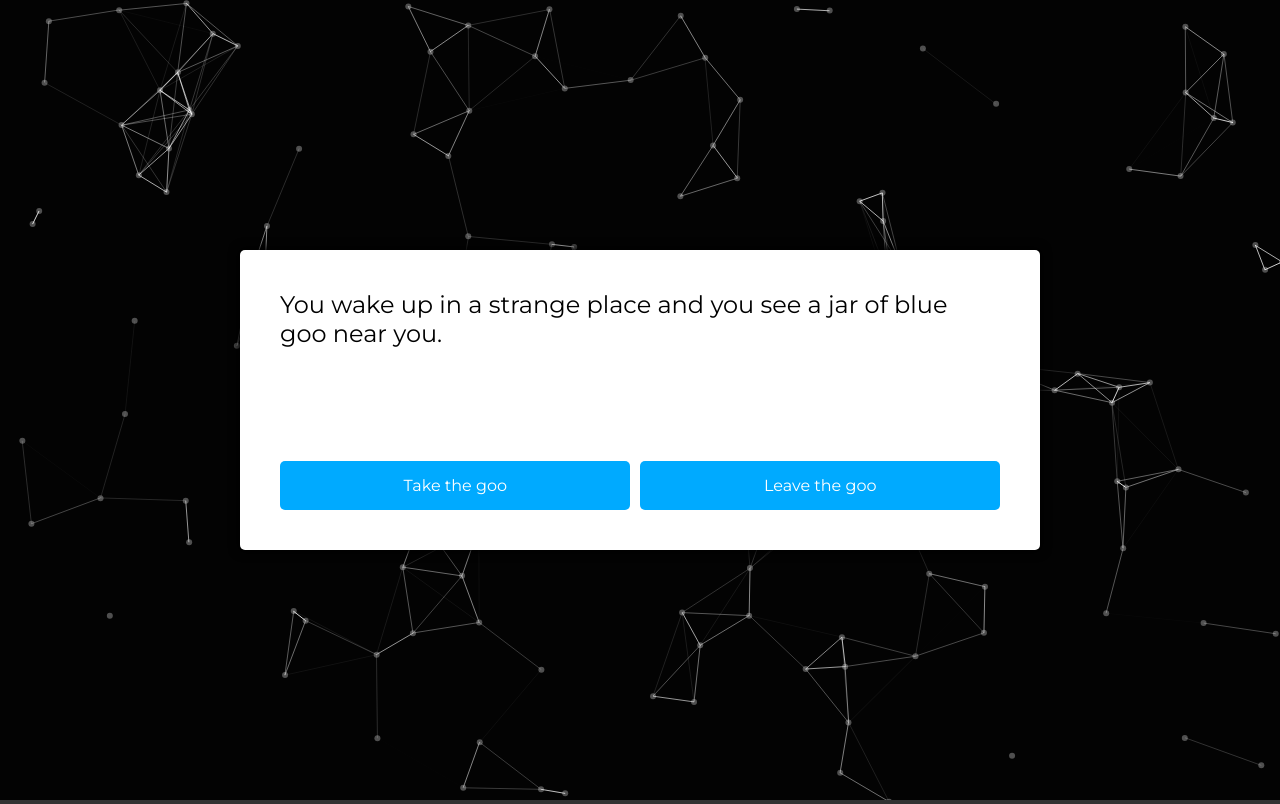
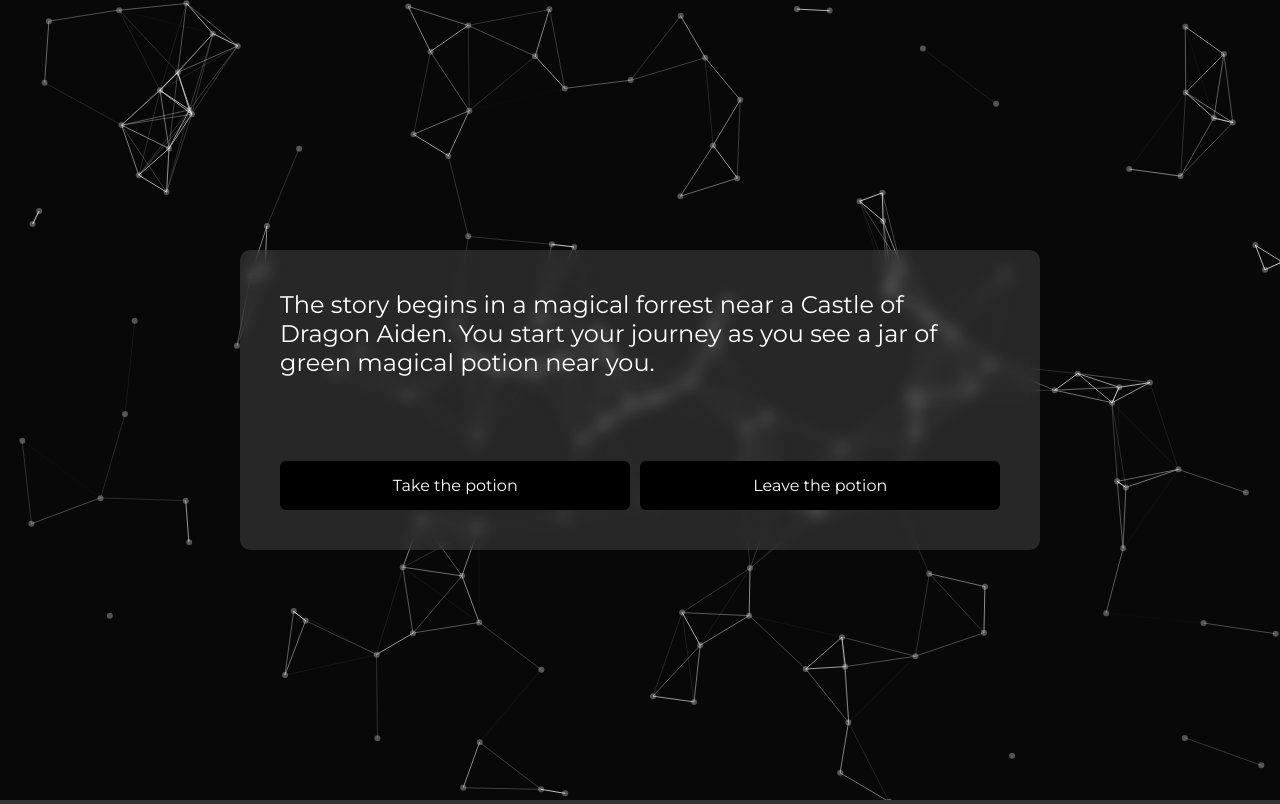
Before and after one commit to mvuja/Choices-Game, a plain HTML site: page index.html in a window 1280 px wide. Drawn offline with nearby package versions, Linux system fonts and the light colour scheme.

Commit message:
add frost-effect

```diff
--- a/game.js
+++ b/game.js
@@ -20,7 +20,12 @@ function showTextNode(textNodeIndex) {
       const button = document.createElement('button')
       button.innerText = option.text
       button.classList.add('btn')
-      button.addEventListener('click', () => selectOption(option))
+      button.addEventListener('click', () => {
+        setTimeout(() => {
+
+          selectOption(option)
+        }, 1700)
+      })
       optionButtonsElement.appendChild(button)
     }
   })
@@ -42,15 +47,15 @@ function selectOption(option) {
 const textNodes = [
   {
     id: 1,
-    text: 'You wake up in a strange place and you see a jar of blue goo near you.',
+    text: 'The story begins in a magical forrest near a Castle of Dragon Aiden. You start your journey as you see a jar of green magical potion near you.',
     options: [
       {
-        text: 'Take the goo',
+        text: 'Take the potion',
         setState: { blueGoo: true },
         nextText: 2
       },
       {
-        text: 'Leave the goo',
+        text: 'Leave the potion',
         nextText: 2
       }
     ]
--- a/index.html
+++ b/index.html
@@ -6,7 +6,7 @@
     <meta http-equiv="X-UA-Compatible" content="ie=edge">
     <link href="styles.css" rel="stylesheet">
     <script defer src="game.js"></script>
-    <title>Choices Game</title>
+    <title>Brave knight</title>
   </head>
   <body>
 
@@ -26,7 +26,7 @@
     <script src="https://cdn.jsdelivr.net/npm/particles.js@2.0.0/particles.min.js"></script>
     <script>
         particlesJS.load('particles-js', 'particles.json', function(){
-            console.log("particles.json loaded...")
+            // console.log("particles.json loaded...")
         })
     </script>
   </body>
--- a/styles.css
+++ b/styles.css
@@ -5,7 +5,17 @@
   font-family: 'Montserrat', sans-serif;
 }
 
-body {
+::-moz-selection{
+  background-color: hsl(200, 100%, 50%);
+  color: #fff;
+}
+
+::selection{
+  background-color: hsl(200, 100%, 50%);
+  color: #fff;
+}
+
+body{
   padding: 0;
   margin: 0;
   display: flex;
@@ -17,13 +27,17 @@ body {
   position: relative;
 }
 
-.container {
+html,body{
+  overflow-x: hidden;
+}
+
+.container{
   width: 800px;
   max-width: 80%;
-  background-color: white;
+  background-color: rgba(255, 255, 255, 0.13);
+  backdrop-filter: blur(7px);
   padding: 40px;
-  border-radius: 5px;
-  box-shadow: 0 0 10px 2px;
+  border-radius: 10px;
   min-height: 300px;
   display: flex;
   flex-direction: column;
@@ -34,6 +48,11 @@ body {
 
 .text{
   font-size: 1.5rem;
+  color: #fff;
+  user-select: none;
+  -moz-user-select: none;
+  -webkit-user-select: none;
+  -ms-user-select: none;
 }
 
 .btn-grid {
@@ -43,24 +62,80 @@ body {
   margin-top: 20px;
 }
 
-.btn {
-  background-color: hsl(200, 100%, 50%);
+.btn{
+  user-select: none;
+  -moz-user-select: none;
+  -webkit-user-select: none;
+  -ms-user-select: none;
+  /* background: -webkit-linear-gradient(#C7D3DC,#5B798E, #C7D3DC,#5B798E);
+  background: -moz-linear-gradient(#C7D3DC,#5B798E, #C7D3DC,#5B798E);
+  background: -o-linear-gradient(#C7D3DC,#5B798E, #C7D3DC,#5B798E);
+  background: linear-gradient(#C7D3DC,#5B798E, #C7D3DC,#5B798E);
+  background-size: 100% 300%; */
+  background: #000;
+  overflow: hidden;
   border: none;
   outline: none;
-  border-radius: 5px;
+  border-radius: 6px;
   padding: 15px;
   color: white;
   font-size: 1rem;
   cursor: pointer;
-  transition: background .2s ease;
+  transition: background 1s ease;
+  position: relative;
 }
 
-.btn:hover {
-  background-color: hsl(200, 97%, 38%);
+/* .btn:focus{
+  background-position: 0 100%;
+} */
+
+.btn:hover{
+  background: rgb(10, 10, 10);
 }
 
+.btn:focus{
+  background: transparent;
+}
+
+
+.btn:before,
+.btn:after{
+  position: absolute;
+  content: "";
+  width: 100%;
+  height: 100%;
+  top: -100%;
+  left: 0;
+  background: rgb(58, 0, 165);
+  z-index: -1;
+  transition: all 1s;
+}
+
+.btn:before{
+  opacity: .4;
+}
+
+.btn:after{
+  transition-delay: .7s;
+}
+
+.btn:focus{
+  color: #fff;
+}
+
+.btn:focus:before,
+.btn:focus:after{
+  top: 0;
+}
+
+
+
+
+
+
+
 #particles-js{
-  background-color: rgb(3, 3, 3);
+  background-color: rgb(8, 8, 8);
   color: #ffffff88;
   position: absolute;
   top: 0;
@@ -70,8 +145,8 @@ body {
   z-index: 1;
 }
 
-@media only screen and (max-width:425px){
-  .btn-grid {
+@media only screen and (max-width:450px){
+  .btn-grid{
     grid-template-columns: repeat(1, auto);
     gap: 10px;
     margin-top: 20px;
@@ -85,7 +160,7 @@ body {
     font-size: .8rem;
   }
 
-  .container {
+  .container{
     padding: 20px;
     max-width: 85%;
   }
```
